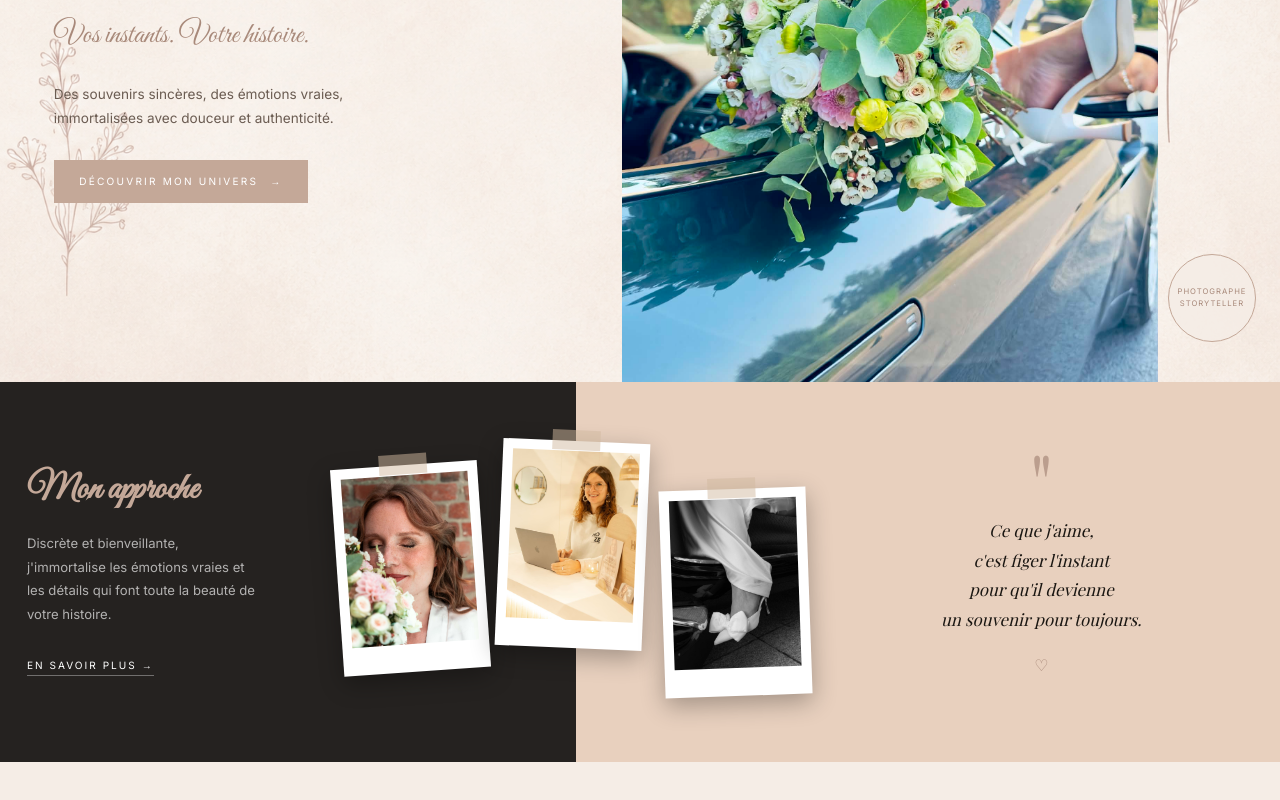
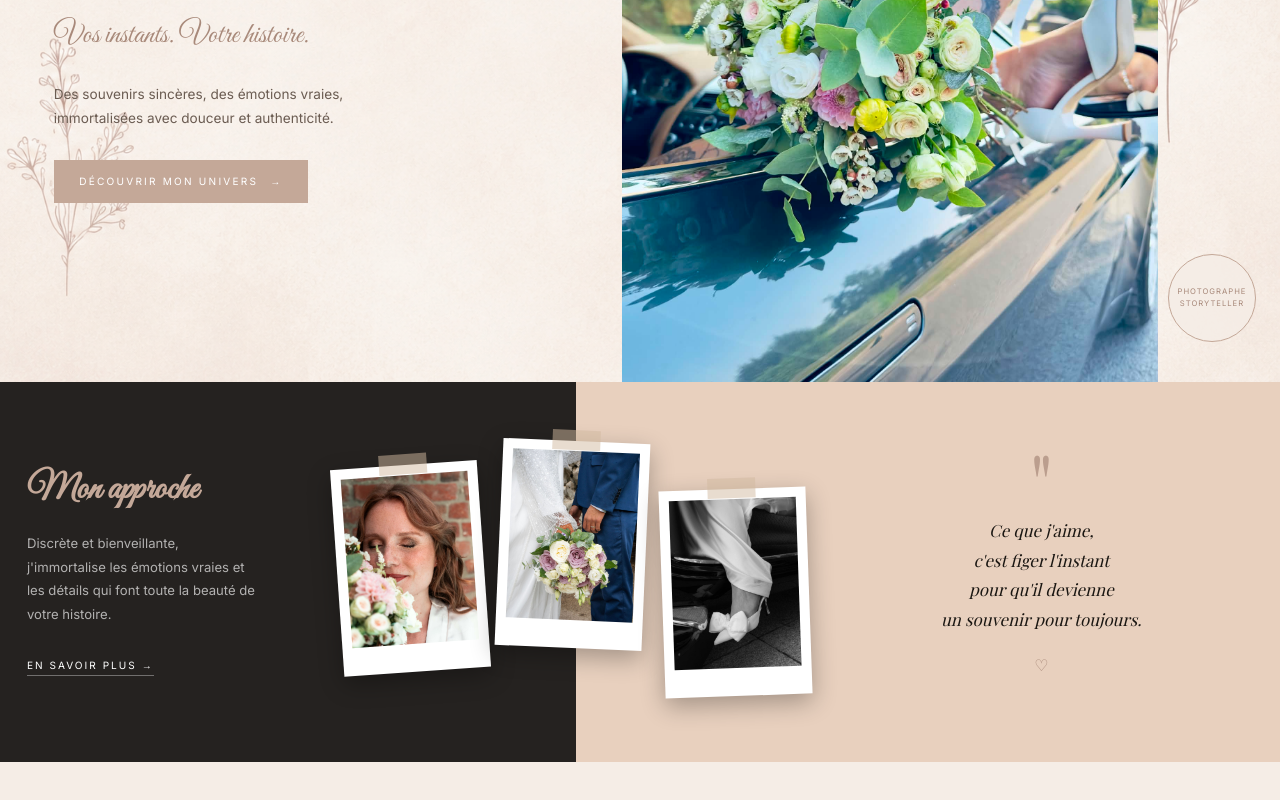
Before and after one commit to Melissaa49/safia-hdd, a Nuxt app: page / in a window 1280 px wide. Shown: the part 418-1218 px from the top of the page. Built offline with nearby package versions, Linux system fonts and the light colour scheme; a web font is replaced by a local one.

Commit message:
rectification

```diff
--- a/pages/index.vue
+++ b/pages/index.vue
@@ -11,7 +11,7 @@ const heroImg = '/images/polaroid1.jpg'
 
 const approchePolaroids = [
   '/images/polaroid4.jpg',
-  '/images/galery/entrepreneur6.jpg',
+  '/images/galery/mariage6.jpg',
   '/images/galery/mariage9.jpg',
 ]
 
```
